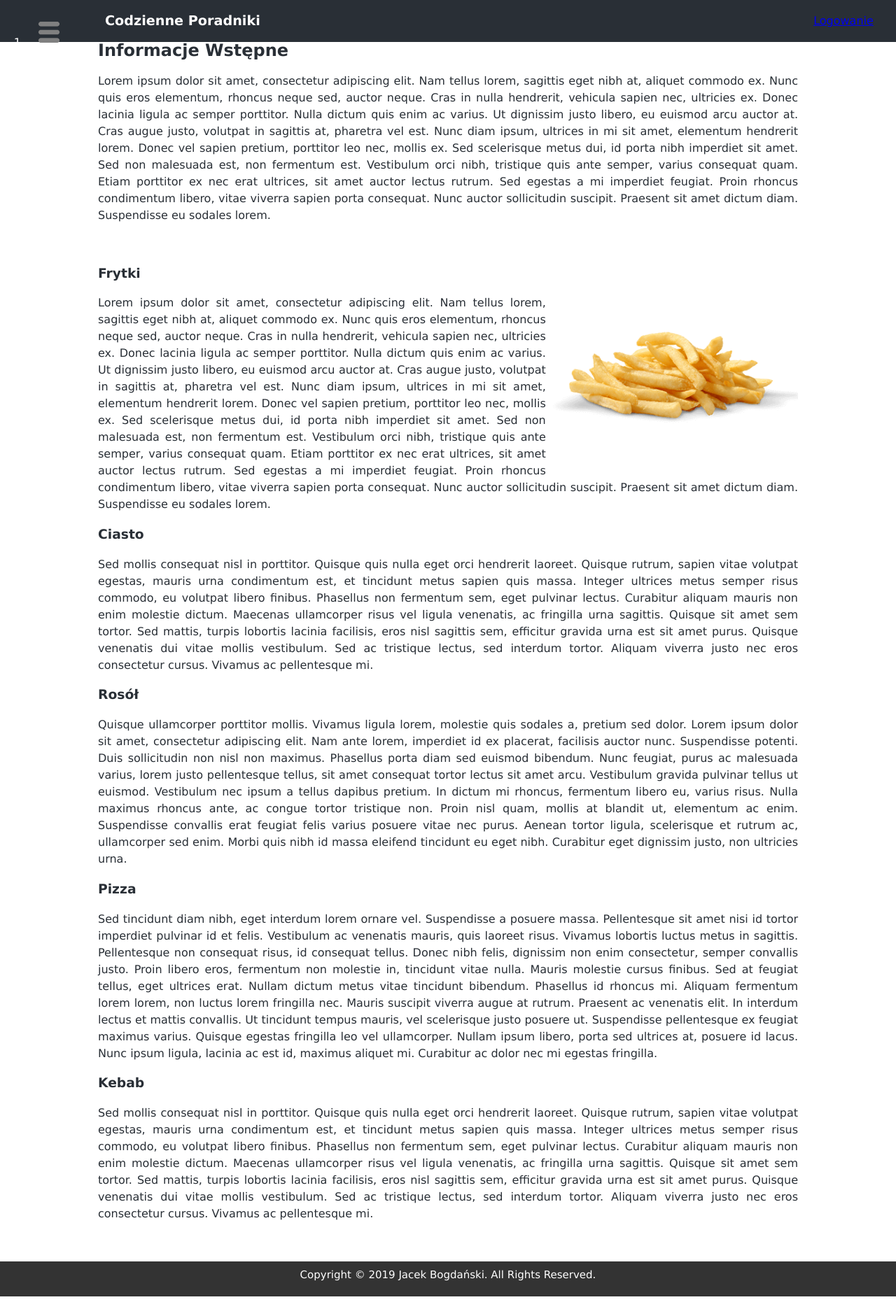
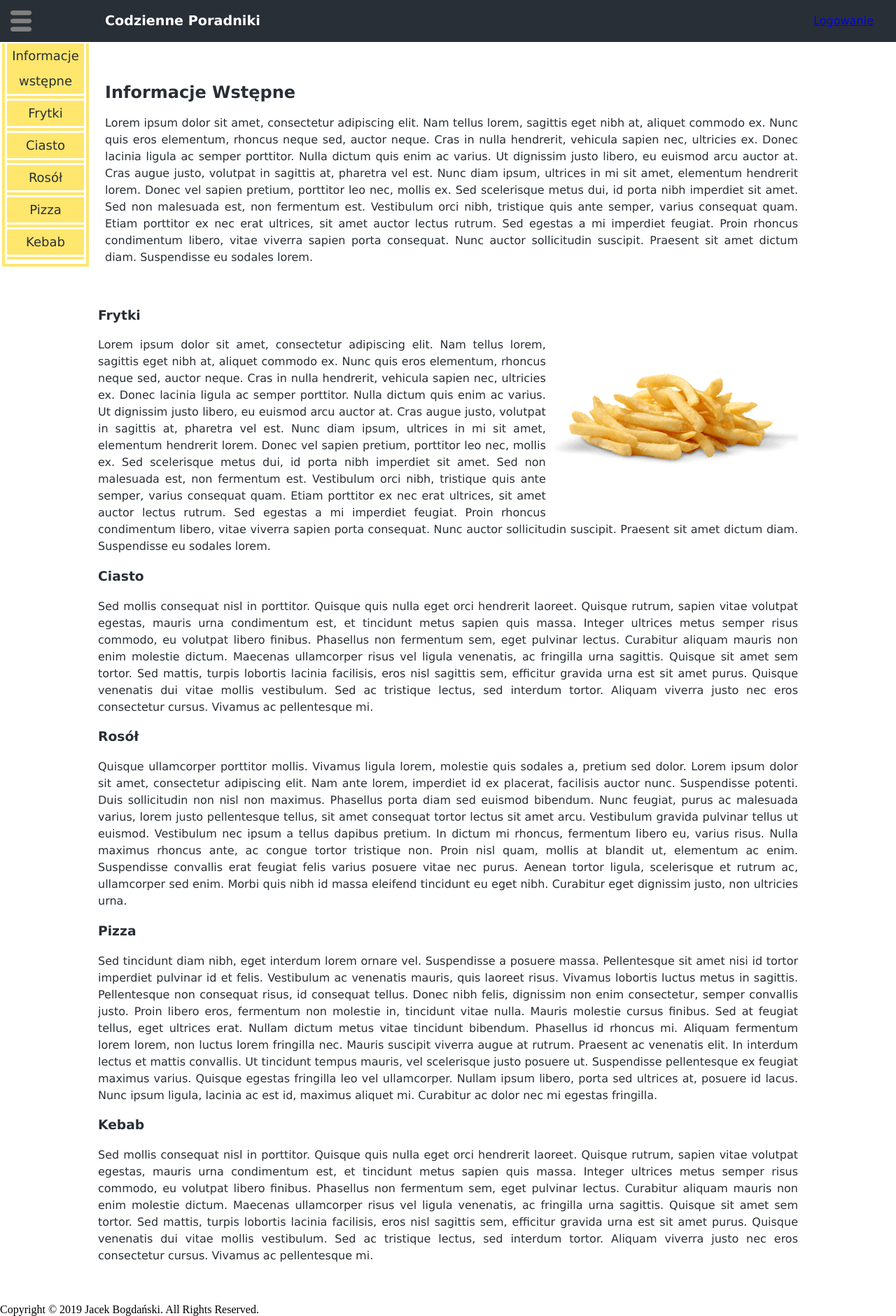
Before and after one commit to Jacek-Bogdanski/tutorials, a plain HTML site: page index.html in a window 1280 px wide. Shown: the whole page at 70% size. Before the commit the page ends 1853 px from the top, so only its background shows below. Drawn offline with Linux system fonts and the light colour scheme.

Commit message:
feat: All works good

```diff
--- a/style.css
+++ b/style.css
@@ -2,10 +2,9 @@
                             background: #fff;
                             width: 100%;
                             margin: 0;
-                            font-family: Verdana, Geneva, Tahoma, sans-serif;
                         }
 
-                        a ol {
+                        ol {
                             list-style-type: none;
                             padding: 0;
                             margin: 0;
@@ -40,7 +39,6 @@
                             margin-right: 20px;
                             border: #fff double 10px;
                             border-top: none;
-                            position: absolute;
                         }
 
                         ol>li:hover>ul {
@@ -65,9 +63,6 @@
                             background: #292F36;
                             color: white;
                             font-family: Verdana, Geneva, Tahoma, sans-serif;
-                            position: fixed;
-                            top: 0px;
-                            left: 0px;
                         }
 
                         .mainMenu {
@@ -109,19 +104,10 @@
                             max-width: 1000px;
                             padding: 20px;
                             margin: 20px auto;
+                            font-family: Verdana, Geneva, Tahoma, sans-serif;
                         }
 
                         .inboxImage {
                             height: 250px;
                             float: right;
                         }
-
-                        .mainFooter {
-                            height: 50px;
-                            background-color: #333;
-                            color: white;
-                            box-sizing: border-box;
-                            padding: 10px;
-                            text-align: center;
-                            font-size: 15px;
-                        }
```
